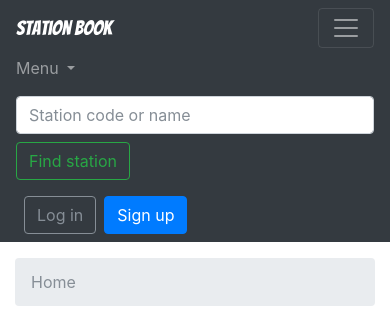
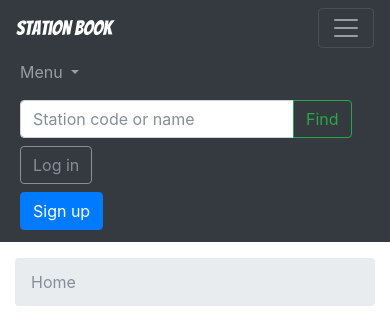
Before and after one commit to EIDA/stationbook, a Django app: page / in a window 390 px wide, after a click that opens the changed part. Shown: the top 323 px of the page. Run offline with Django 3.2, Linux system fonts and the light colour scheme; data that the repository does not hold is empty; some libraries are stand-ins or nearby versions.

Commit message:
Some styling for small screens

```diff
--- a/src/stationbook/templates/base.html
+++ b/src/stationbook/templates/base.html
@@ -20,7 +20,7 @@
         <span class="navbar-toggler-icon"></span>
       </button>
       <div class="collapse navbar-collapse" id="mainMenu">
-        <ul class="navbar-nav mr">
+        <ul class="navbar-nav p-1">
           <li class="nav-item dropdown">
             <a class="nav-link dropdown-toggle" href="#" id="userMenu" data-toggle="dropdown" aria-haspopup="true" aria-expanded="false">
               Menu
@@ -32,7 +32,7 @@
           </li>
         </ul>
         {% if user.is_authenticated %}
-        <ul class="navbar-nav mr-auto">
+        <ul class="navbar-nav p-1">
           <li class="nav-item dropdown">
             <a class="nav-link dropdown-toggle" href="#" id="userMenu" data-toggle="dropdown" aria-haspopup="true" aria-expanded="false">
               Settings ({{ user.username }})
@@ -51,17 +51,21 @@
         </ul>
         {% endif %}
         <ul class="navbar-nav ml-auto">
-          <form id="searchform" class="form-inline my-2 my-lg-0" action="{% url 'search' %}" method="get" accept-charset="utf-8">
-            <input name="search_text" class="form-control mr-sm-2" type="text" placeholder="Station code or name" aria-label="Search">
-            <button class="btn btn-outline-success my-2 my-sm-0" type="submit">Find station</button>
-          </form>
+          <li class="nav-item p-1">
+            <div class="input-group">
+              <form class="form-inline" action="{% url 'search' %}" method="get" accept-charset="utf-8">
+                <input name="search_text" type="text" class="form-control" placeholder="Station code or name">
+                <span class="input-group-btn">
+                  <button class="btn btn-outline-success" type="submit">Find</button>
+                </span>
+              </form>
+            </div>
+          </li>
         </ul>
         {% if not user.is_authenticated %}
-        <ul class="navbar-nav ml-2">
-          <form class="form-inline">
-            <a href="{% url 'login' %}" class="btn btn-outline-secondary">Log in</a>
-            <a href="{% url 'signup' %}" class="btn btn-primary ml-2">Sign up</a>
-          </form>
+        <ul class="navbar-nav">
+            <li class="nav-item p-1"><a href="{% url 'login' %}" class="btn btn-outline-secondary">Log in</a></li>
+            <li class="nav-item p-1"><a href="{% url 'signup' %}" class="btn btn-primary">Sign up</a></li>
         </ul>
         {% endif %}
       </div>
```
